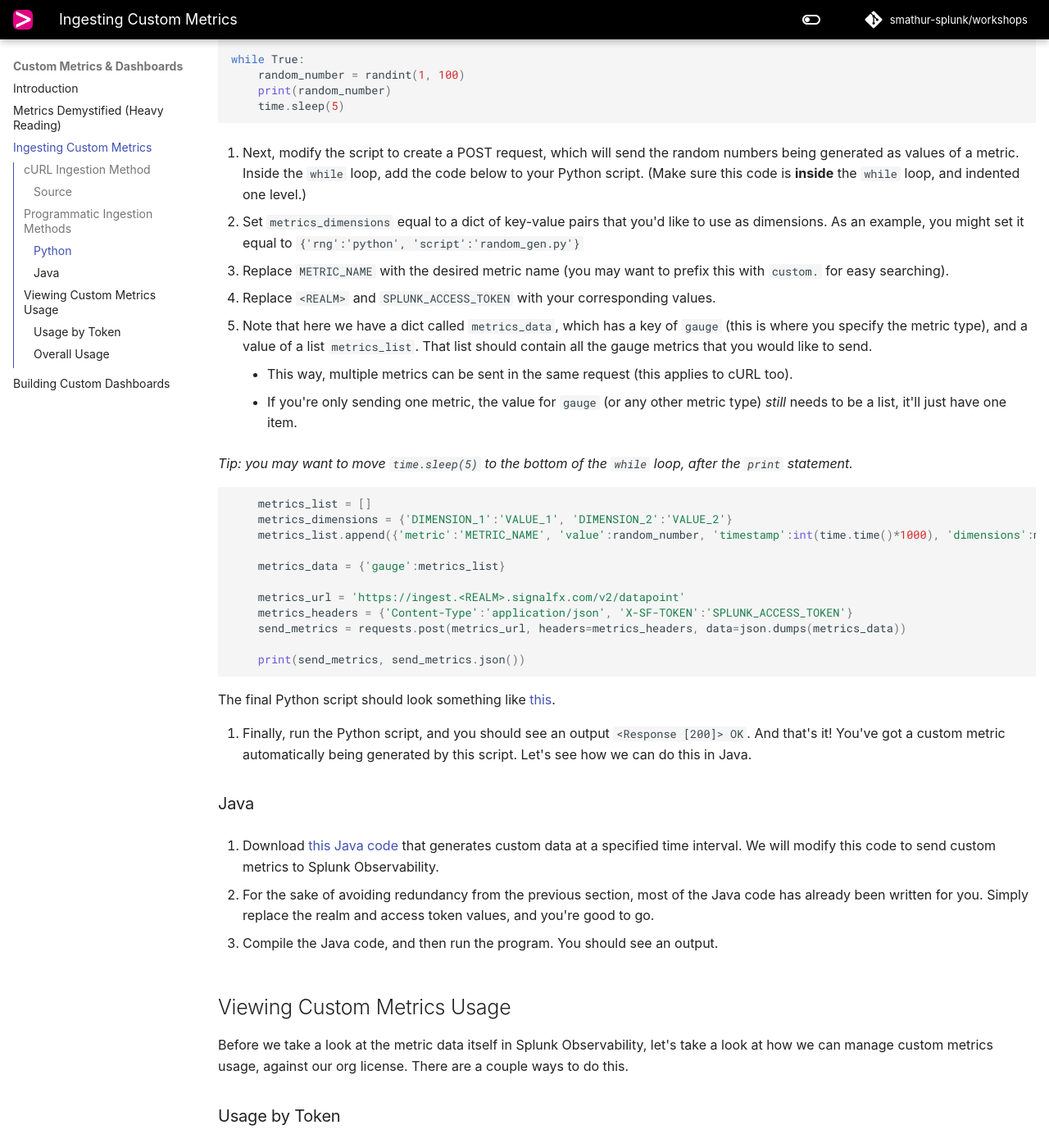
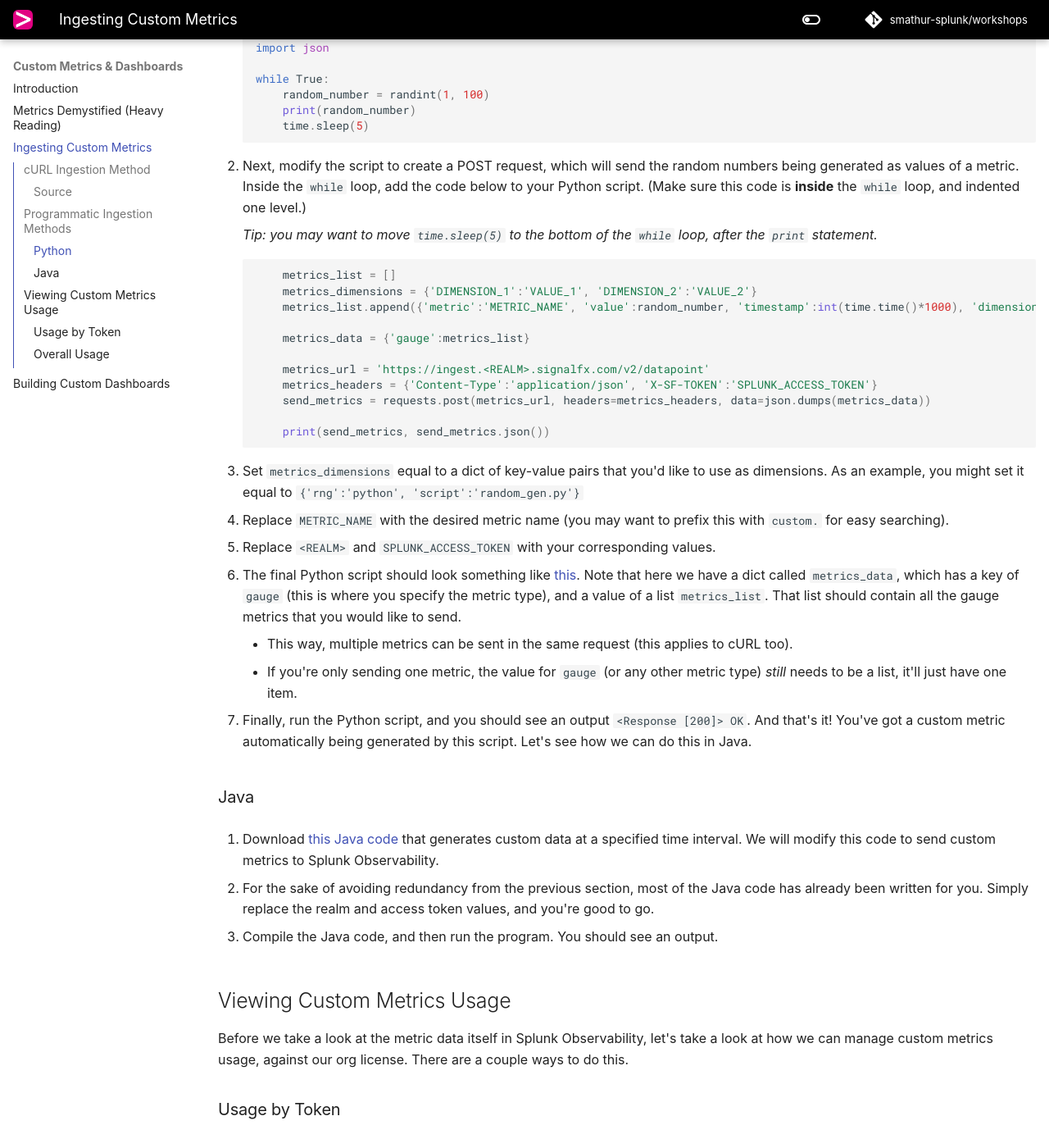
Before and after one commit to smathur-splunk/workshops, an MkDocs documentation site: the page built from docs/custom_metr.md, in a window 1280 px wide and 1400 px high, scrolled down 1545 px. Shown: the whole window at 82% size. Built offline with MkDocs 1.6.1 and Material for MkDocs 9.7.7, drawn with Linux system fonts in a browser that asks for light colours; some web fonts are replaced; comment, search, counter and statistics services are not loaded; the version menu is left out; some of the changed lines change nothing that is shown; some of the changed text lies outside the part shown.

Commit message:
Format custom metrics page

````diff
--- a/docs/custom_metr.md
+++ b/docs/custom_metr.md
@@ -6,10 +6,6 @@
 1. One way to send custom metrics is simply using cURL. To begin, identify your Splunk Observability Cloud realm and access token (must be an **ingest** token).
 
 2. Send in a custom metric using the following command. Specify whether you want it to be a `gauge`, `counter`, or `cumulative counter`.
-
-- **Required:** Set the `{REALM}` and access token (`X-SF-Token`). Replace `string` with the name of the metric, and set the `value` for the metric. Replace `gauge` if you'd like to create a different kind of metric, but this is a required field.
-
-- **Optional:** Add any key-value pairs that you wish to have under `dimensions`, and specify the `timestamp`. You do not need to specify these.
 
 ```bash
 curl -X POST "https://ingest.{REALM}.signalfx.com/v2/datapoint" \
@@ -29,7 +25,11 @@
         }'
 ```
 
-3. Run the command, and you should see an output `"OK"`. Congrats, you've just sent in a custom metric! Let's see how we can automate this and potentially leverage it in application code.
+3. **Required:** Set the `{REALM}` and access token (`X-SF-Token`). Replace `string` with the name of the metric, and set the `value` for the metric. Replace `gauge` if you'd like to create a different kind of metric, but this is a required field.
+
+4. **Optional:** Add any key-value pairs that you wish to have under `dimensions`, and specify the `timestamp`. You do not need to specify these.
+
+5. Run the command, and you should see an output `"OK"`. Congrats, you've just sent in a custom metric! Let's see how we can automate this and potentially leverage it in application code.
 
 ### Source
 - [Sending custom datapoints](https://dev.splunk.com/observability/reference/api/ingest_data/latest#endpoint-send-metrics)
@@ -43,49 +43,47 @@
 
 1. Create a Python script that generates custom data at a specified time interval. We will modify this code to send custom metrics to Splunk Observability. Save and run this Python script, to verify that random numbers between 1 and 100 are being generated every 5 seconds.
 
-```python
-from random import *
-import time
-import requests
-import json
+	```python
+	from random import *
+	import time
+	import requests
+	import json
 
-while True:
-    random_number = randint(1, 100)
-    print(random_number)
-    time.sleep(5)
-```
+	while True:
+	    random_number = randint(1, 100)
+	    print(random_number)
+	    time.sleep(5)
+	```
 
 2. Next, modify the script to create a POST request, which will send the random numbers being generated as values of a metric. Inside the `while` loop, add the code below to your Python script. (Make sure this code is **inside** the `while` loop, and indented one level.)
 
-- Set `metrics_dimensions` equal to a dict of key-value pairs that you'd like to use as dimensions. As an example, you might set it equal to `{'rng':'python', 'script':'random_gen.py'}`
+	*Tip: you may want to move `time.sleep(5)` to the bottom of the `while` loop, after the `print` statement.*
 
-- Replace `METRIC_NAME` with the desired metric name (you may want to prefix this with `custom.` for easy searching).
+	```python
+	    metrics_list = []
+	    metrics_dimensions = {'DIMENSION_1':'VALUE_1', 'DIMENSION_2':'VALUE_2'}
+	    metrics_list.append({'metric':'METRIC_NAME', 'value':random_number, 'timestamp':int(time.time()*1000), 'dimensions':metrics_dimensions})
 
-- Replace `<REALM>` and `SPLUNK_ACCESS_TOKEN` with your corresponding values.
+	    metrics_data = {'gauge':metrics_list}
 
-- Note that here we have a dict called `metrics_data`, which has a key of `gauge` (this is where you specify the metric type), and a value of a list `metrics_list`. That list should contain all the gauge metrics that you would like to send.
+	    metrics_url = 'https://ingest.<REALM>.signalfx.com/v2/datapoint'
+	    metrics_headers = {'Content-Type':'application/json', 'X-SF-TOKEN':'SPLUNK_ACCESS_TOKEN'}
+	    send_metrics = requests.post(metrics_url, headers=metrics_headers, data=json.dumps(metrics_data))
+
+	    print(send_metrics, send_metrics.json())
+	```
+
+3. Set `metrics_dimensions` equal to a dict of key-value pairs that you'd like to use as dimensions. As an example, you might set it equal to `{'rng':'python', 'script':'random_gen.py'}`
+
+4. Replace `METRIC_NAME` with the desired metric name (you may want to prefix this with `custom.` for easy searching).
+
+5. Replace `<REALM>` and `SPLUNK_ACCESS_TOKEN` with your corresponding values.
+
+6. The final Python script should look something like [this](https://gist.github.com/smathur-splunk/2f9681884bde5ccb2ca6b30120e65956#file-random_gen-py). Note that here we have a dict called `metrics_data`, which has a key of `gauge` (this is where you specify the metric type), and a value of a list `metrics_list`. That list should contain all the gauge metrics that you would like to send.
 	- This way, multiple metrics can be sent in the same request (this applies to cURL too).
 	- If you're only sending one metric, the value for `gauge` (or any other metric type) *still* needs to be a list, it'll just have one item.
 
-*Tip: you may want to move `time.sleep(5)` to the bottom of the `while` loop, after the `print` statement.*
-
-```python
-    metrics_list = []
-    metrics_dimensions = {'DIMENSION_1':'VALUE_1', 'DIMENSION_2':'VALUE_2'}
-    metrics_list.append({'metric':'METRIC_NAME', 'value':random_number, 'timestamp':int(time.time()*1000), 'dimensions':metrics_dimensions})
-
-    metrics_data = {'gauge':metrics_list}
-
-    metrics_url = 'https://ingest.<REALM>.signalfx.com/v2/datapoint'
-    metrics_headers = {'Content-Type':'application/json', 'X-SF-TOKEN':'SPLUNK_ACCESS_TOKEN'}
-    send_metrics = requests.post(metrics_url, headers=metrics_headers, data=json.dumps(metrics_data))
-
-    print(send_metrics, send_metrics.json())
-```
-
-The final Python script should look something like [this](https://gist.github.com/smathur-splunk/2f9681884bde5ccb2ca6b30120e65956#file-random_gen-py).
-
-3. Finally, run the Python script, and you should see an output `<Response [200]> OK`. And that's it! You've got a custom metric automatically being generated by this script. Let's see how we can do this in Java.
+7. Finally, run the Python script, and you should see an output `<Response [200]> OK`. And that's it! You've got a custom metric automatically being generated by this script. Let's see how we can do this in Java.
 
 ### Java
 1. Download [this Java code]() that generates custom data at a specified time interval. We will modify this code to send custom metrics to Splunk Observability.
````
